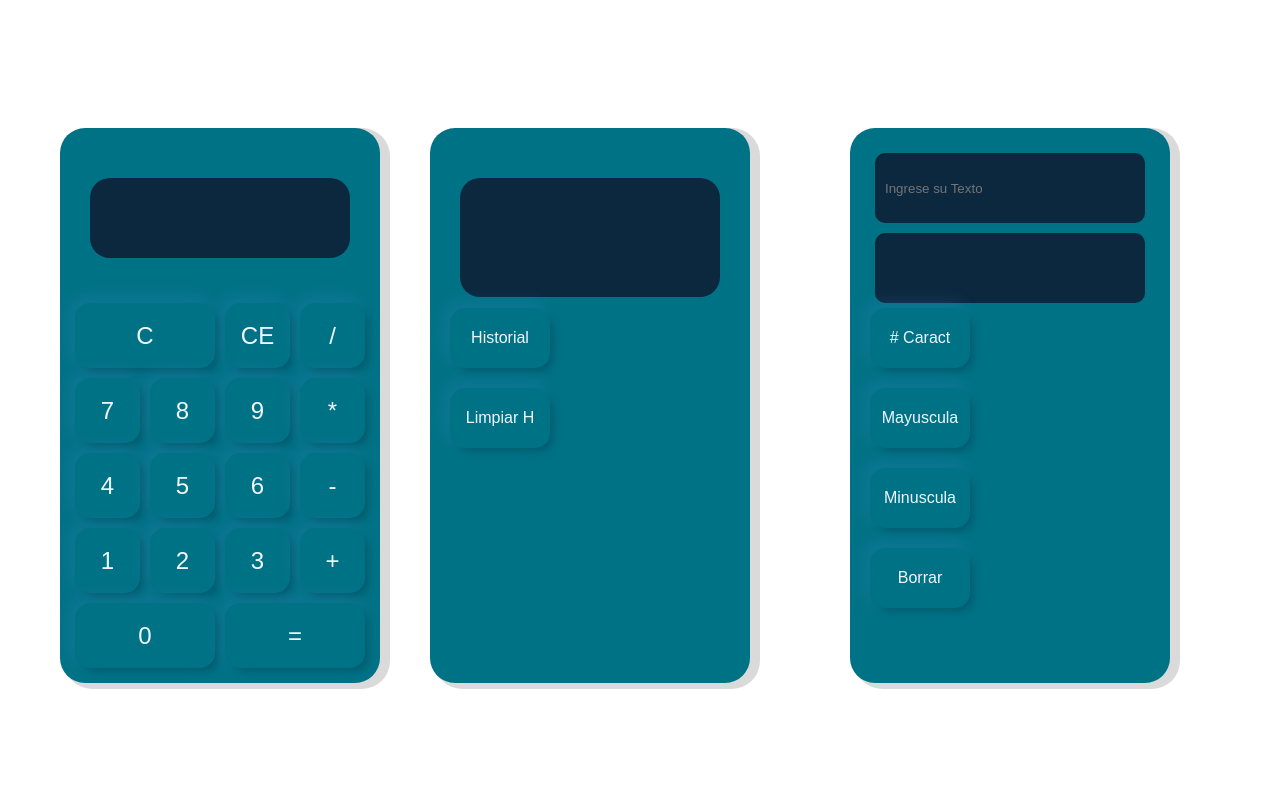
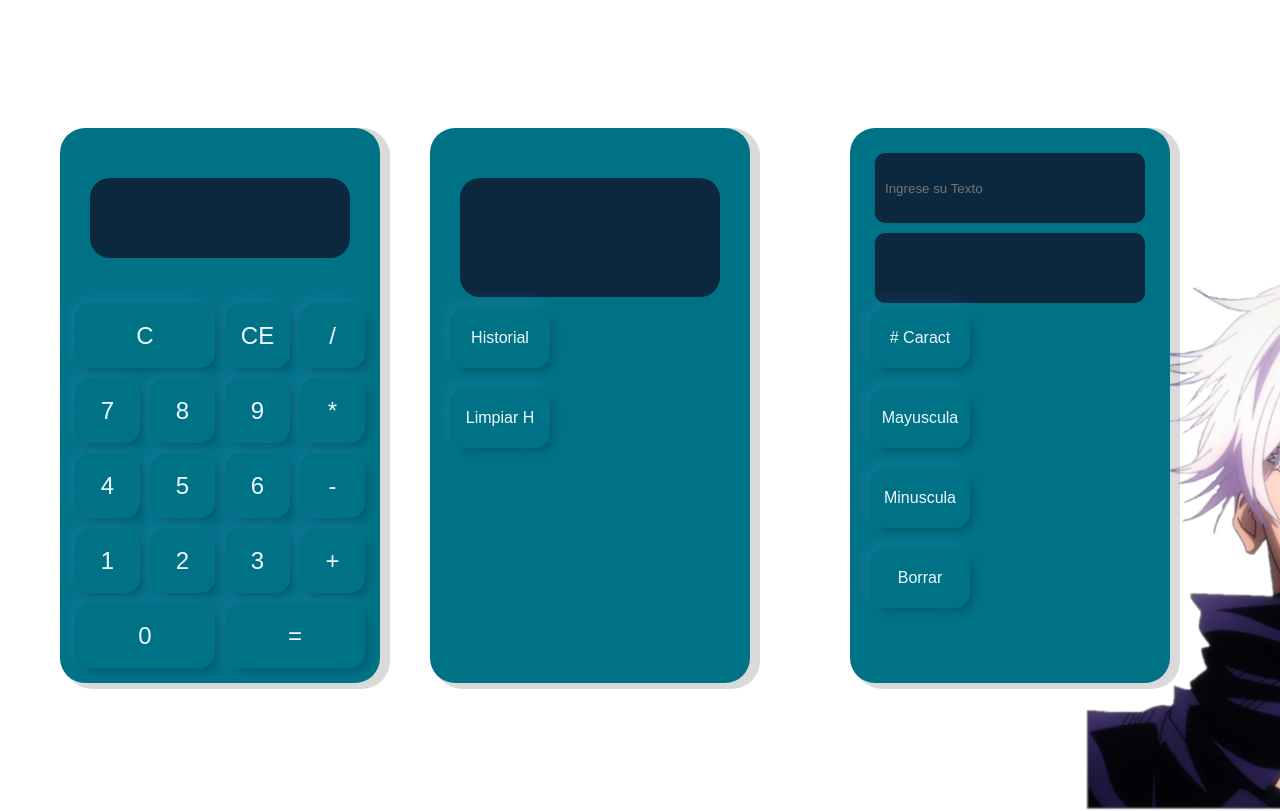
Before and after one commit to kempsh661/Bootcamp, a plain HTML site: page Ejercicio 2/index.html in a window 1280 px wide. Drawn offline with Linux system fonts and the light colour scheme.

Commit message:
cambio en la url del fondo

```diff
--- a/Ejercicio 2/estilos.css
+++ b/Ejercicio 2/estilos.css
@@ -1,6 +1,6 @@
 body {
   margin: 1;
-  background-image: url(/CSS/fondo2.png);
+  background-image: url(/fondo2.png);
   background-size: cover;
 }
 * {
```
